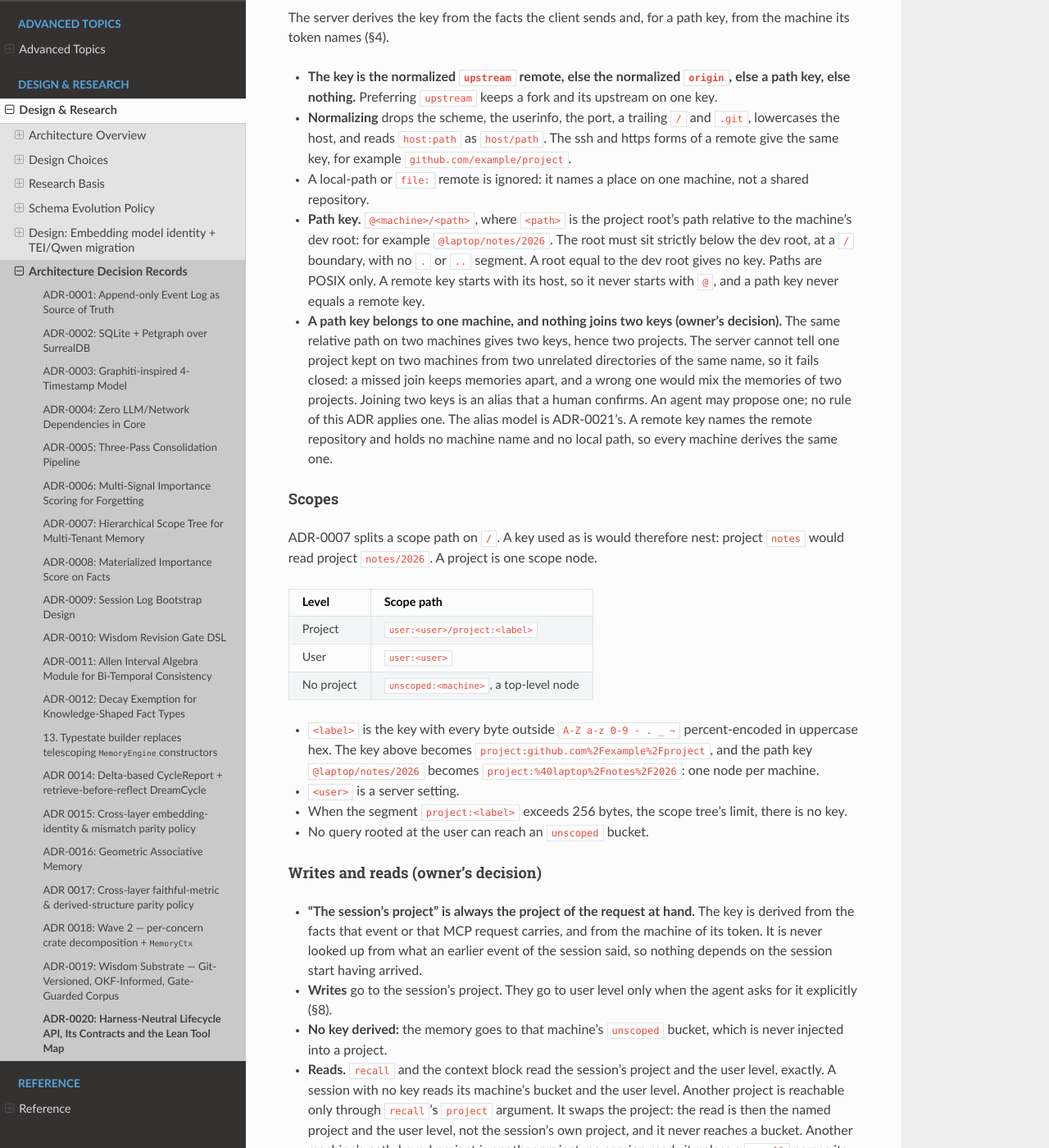
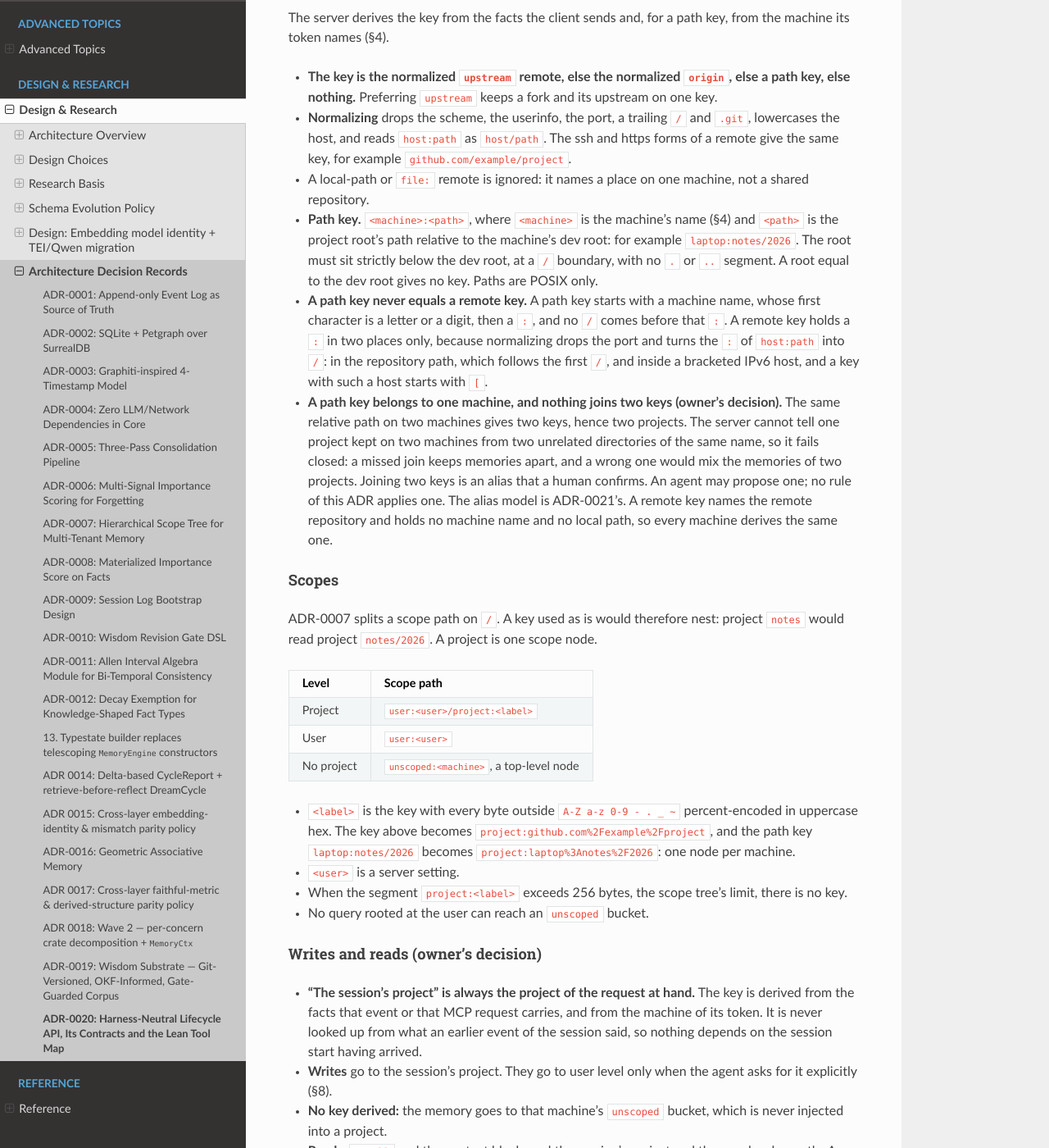
Before and after one commit to dutiona/memory-engine, a Sphinx documentation site: the page built from docs/design/adr/0020-harness-neutral-lifecycle-api.md, in a window 1280 px wide and 1400 px high, scrolled down 11196 px. Shown: the whole window at 82% size. Built offline with Sphinx 7.4.7 and the Read the Docs theme 3.1.0, drawn with Linux system fonts in a browser that asks for light colours; pages that are not in the unit, such as notebooks, are missing from menus.

Commit message:
docs(adr): write the path key of ADR-0020 as <machine>:<path>
ADR-0021's plan checks its scope label against this form. The record
now states why such a key can never equal a remote key, one with a
colon in its repository path or a bracketed IPv6 host included.

Refs #1014

Claude-Session: https://claude.ai/code/session_01Qu4X2gk2tP1B7rGmLCnLzB

```diff
--- a/docs/design/adr/0020-harness-neutral-lifecycle-api.md
+++ b/docs/design/adr/0020-harness-neutral-lifecycle-api.md
@@ -261,7 +261,8 @@ The server derives the key from the facts the client sends and, for a path key,
 - **The key is the normalized `upstream` remote, else the normalized `origin`, else a path key, else nothing.** Preferring `upstream` keeps a fork and its upstream on one key.
 - **Normalizing** drops the scheme, the userinfo, the port, a trailing `/` and `.git`, lowercases the host, and reads `host:path` as `host/path`. The ssh and https forms of a remote give the same key, for example `github.com/example/project`.
 - A local-path or `file:` remote is ignored: it names a place on one machine, not a shared repository.
-- **Path key.** `@<machine>/<path>`, where `<path>` is the project root's path relative to the machine's dev root: for example `@laptop/notes/2026`. The root must sit strictly below the dev root, at a `/` boundary, with no `.` or `..` segment. A root equal to the dev root gives no key. Paths are POSIX only. A remote key starts with its host, so it never starts with `@`, and a path key never equals a remote key.
+- **Path key.** `<machine>:<path>`, where `<machine>` is the machine's name (§4) and `<path>` is the project root's path relative to the machine's dev root: for example `laptop:notes/2026`. The root must sit strictly below the dev root, at a `/` boundary, with no `.` or `..` segment. A root equal to the dev root gives no key. Paths are POSIX only.
+- **A path key never equals a remote key.** A path key starts with a machine name, whose first character is a letter or a digit, then a `:`, and no `/` comes before that `:`. A remote key holds a `:` in two places only, because normalizing drops the port and turns the `:` of `host:path` into `/`: in the repository path, which follows the first `/`, and inside a bracketed IPv6 host, and a key with such a host starts with `[`.
 - **A path key belongs to one machine, and nothing joins two keys (owner's decision).** The same relative path on two machines gives two keys, hence two projects. The server cannot tell one project kept on two machines from two unrelated directories of the same name, so it fails closed: a missed join keeps memories apart, and a wrong one would mix the memories of two projects. Joining two keys is an alias that a human confirms. An agent may propose one; no rule of this ADR applies one. The alias model is ADR-0021's. A remote key names the remote repository and holds no machine name and no local path, so every machine derives the same one.
 
 #### Scopes
@@ -274,7 +275,7 @@ ADR-0007 splits a scope path on `/`. A key used as is would therefore nest: proj
 | User | `user:<user>` |
 | No project | `unscoped:<machine>`, a top-level node |
 
-- `<label>` is the key with every byte outside `A-Z a-z 0-9 - . _ ~` percent-encoded in uppercase hex. The key above becomes `project:github.com%2Fexample%2Fproject`, and the path key `@laptop/notes/2026` becomes `project:%40laptop%2Fnotes%2F2026`: one node per machine.
+- `<label>` is the key with every byte outside `A-Z a-z 0-9 - . _ ~` percent-encoded in uppercase hex. The key above becomes `project:github.com%2Fexample%2Fproject`, and the path key `laptop:notes/2026` becomes `project:laptop%3Anotes%2F2026`: one node per machine.
 - `<user>` is a server setting.
 - When the segment `project:<label>` exceeds 256 bytes, the scope tree's limit, there is no key.
 - No query rooted at the user can reach an `unscoped` bucket.
```
